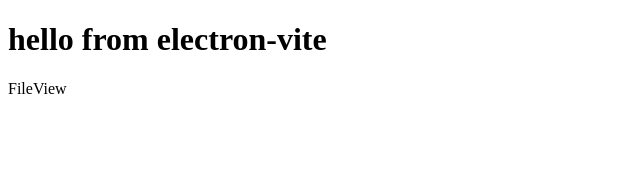
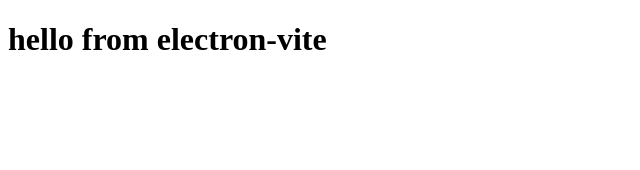
Before and after one commit to allhailalona/ffmpeg-project, a React (Vite) app in the folder src/renderer/: page / in a window 1280 px wide. Shown: the top 170 px of the page, without its empty margins (0-640 px from the left). Built offline with nearby package versions, Linux system fonts and the light colour scheme.

Commit message:
TOGGLE_EXPAND/1

```diff
--- a/src/renderer/src/comps/FileView.tsx
+++ b/src/renderer/src/comps/FileView.tsx
@@ -1,10 +1,14 @@
 import { useEffect, useReducer } from "react"
 
+export interface Metadata {
+	name?: string
+	size?: number
+}
 export interface DirItem {
 	path: string
 	type?: string
 	isExpanded?: boolean
-	metadata?: any[]
+	metadata?: Metadata
 }
 
 interface Action {
@@ -35,7 +39,7 @@ export default function FileView(): JSX.Element {
 
 	//GET_DETAILS once the app runs, int he future this won't be the data I specified but the dropped paths
 	useEffect(() => {
-		const fetchDetails = async () => {
+		const fetchDetails = async (): Promise<void> => {
 			try {
 				const updatedExplorer = await window.electron.ipcRenderer.invoke('GET_DETAILS', explorer)
 				console.log('updatedExplorer is', updatedExplorer)
@@ -48,7 +52,24 @@ export default function FileView(): JSX.Element {
 		fetchDetails()
 	}, [])
 
+	const renderDirTree = (dirToRender: DirItem[]) => {
+		return dirToRender.map(dir => {
+			if (dir.type === 'folder') {
+				return <div key={dir.path}>
+					{dir.isExpanded ? '>' : '<'}
+					{dir.metadata?.[0]?.name || dir.path}
+				</div>
+			} else if (dir.type === 'file') {
+				return <div key={dir.path}>
+					 {dir.metadata?.[0]?.name || dir.path}
+				</div>
+			}
+
+			return null
+		})
+	}
+
 	return (
-		<div>FileView</div>
+		<div>{renderDirTree(explorer)}</div>
 	)
 }
```
